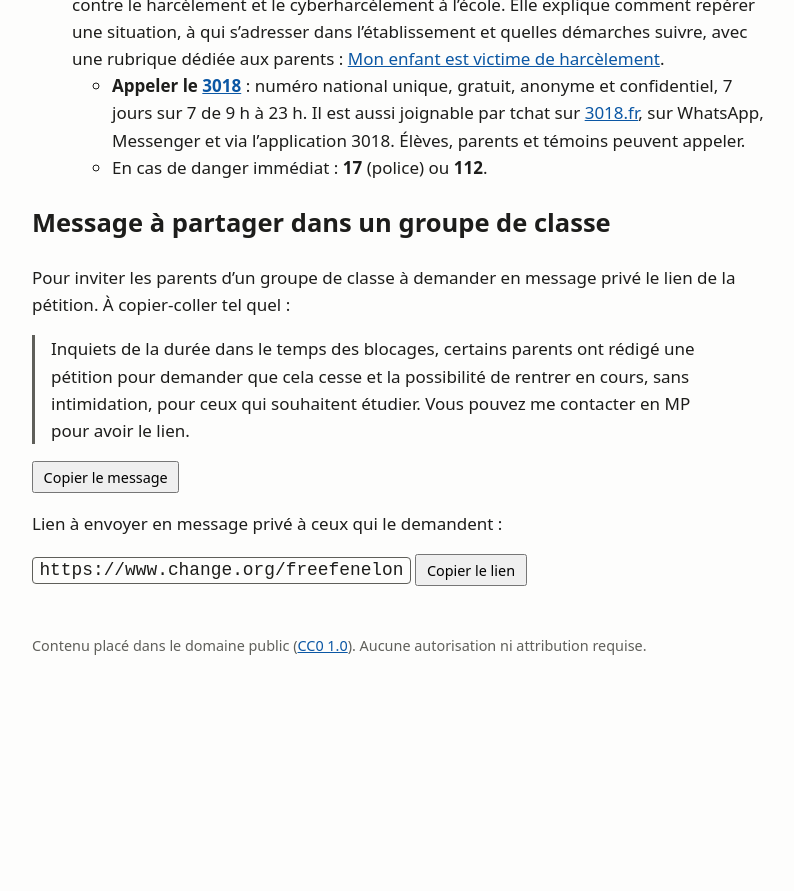
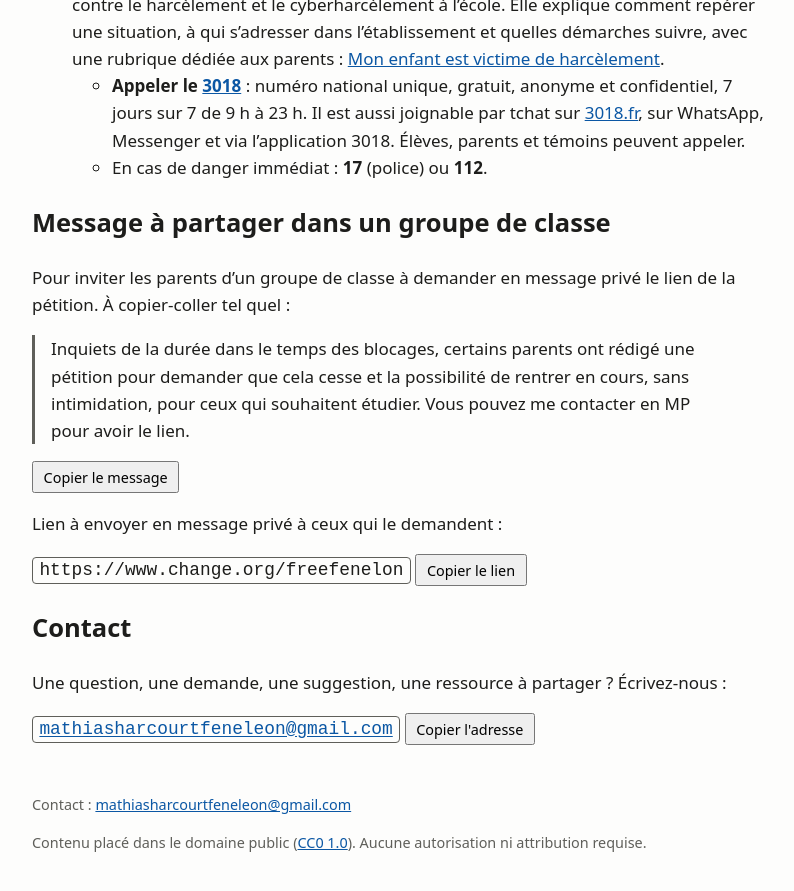
Before and after one commit to 4nf8hvwvry-collab/freefenelon, a Jekyll site: the page built from site/index.md, in a window 1280 px wide and 900 px high, scrolled down 3096 px. Shown: the top 891 px of the window, without its empty margins (240-1034 px from the left). Built offline with Jekyll 4.4.1, drawn with Linux system fonts in a browser that asks for light colours; our own code applies the rules of GitHub Pages for plain Markdown files; before the commit the page ends 3800 px from its top, so only the background shows below that.

Commit message:
Adresse de contact
Co-Authored-By: Claude Opus 5.5 <noreply@anthropic.com>

```diff
--- a/site/_layouts/default.html
+++ b/site/_layouts/default.html
@@ -36,6 +36,7 @@
   </main>
 
   <footer>
+    <p>Contact : <a href="mailto:mathiasharcourtfeneleon@gmail.com">mathiasharcourtfeneleon@gmail.com</a></p>
 {% if page.reproduction %}
     <p>Document reproduit tel quel. Il reste la propriété de ses auteurs et n'est pas couvert par la licence CC0 du site.</p>
 {% else %}
--- a/site/index.md
+++ b/site/index.md
@@ -13,6 +13,7 @@ Ce site est né au lycée Fénelon, mais ses ressources **ne se limitent pas à
   <a href="#message">Message à partager</a>
   <a href="#ressources">Ressources</a>
   <a href="#harcelement">Harcèlement : 3018</a>
+  <a href="#contact">Contact</a>
 </nav>
 
 ## Qui sommes-nous ?
@@ -79,3 +80,9 @@ Pour inviter les parents d'un groupe de classe à demander en message privé le
 Lien à envoyer en message privé à ceux qui le demandent :
 
 <p class="copie"><code id="url-petition-mp">https://www.change.org/freefenelon</code> <button type="button" data-copie="url-petition-mp">Copier le lien</button></p>
+
+## Contact {#contact}
+
+Une question, une demande, une suggestion, une ressource à partager ? Écrivez-nous :
+
+<p class="copie"><a href="mailto:mathiasharcourtfeneleon@gmail.com"><code id="email-contact">mathiasharcourtfeneleon@gmail.com</code></a> <button type="button" data-copie="email-contact">Copier l'adresse</button></p>
```
